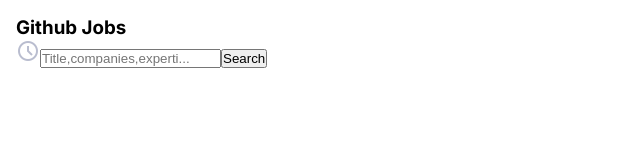
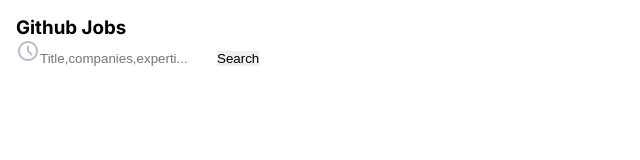
Before and after one commit to jean-carlos-19/devchallenges, a Next.js app in the folder front-end/github-job/: page / in a window 1280 px wide. Shown: the top 160 px of the page, without its empty margins (0-640 px from the left). Built offline with nearby package versions, Linux system fonts and the light colour scheme.

Commit message:
Modificado el archivo _normalize.scss: quitando estilos por defecto en los bototnes de los navegadores

```diff
--- a/front-end/github-job/atomic/base/_normalize.scss
+++ b/front-end/github-job/atomic/base/_normalize.scss
@@ -22,3 +22,10 @@
     max-width: 100%;
     object-fit: contain;
 }
+input[type="button"]{
+    border: none;
+    background-color: none;
+}
+input[type="text"]{
+    border: none;
+}
```
